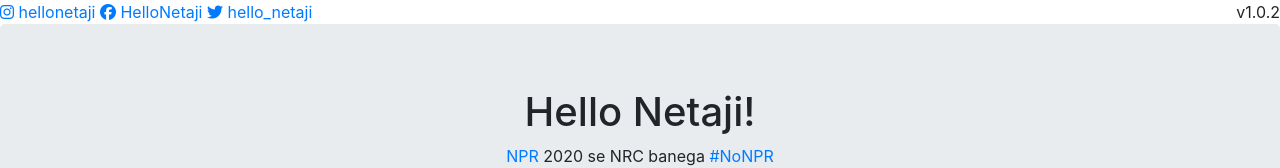
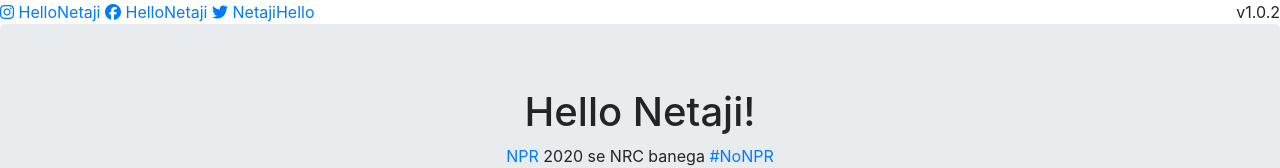
Before and after one commit to TheRespect-org/HelloNetaji, a React (Create React App) app: page / in a window 1280 px wide. Shown: the top 168 px of the page. Built offline with nearby package versions, Linux system fonts and the light colour scheme; no server answers.

Commit message:
updated social handles

```diff
--- a/src/App.js
+++ b/src/App.js
@@ -8,9 +8,9 @@
   return (
     <div className="App">
       <div>
-        <a href="https://www.instagram.com/hellonetaji/"><i className="fab fa-instagram"></i> hellonetaji </a>
+        <a href="https://www.instagram.com/hellonetaji/"><i className="fab fa-instagram"></i> HelloNetaji </a>
         <a href="https://facebook.com/HelloNetaji-102682481335358/"><i className="fab fa-facebook"></i> HelloNetaji </a>
-        <a href="https://twitter.com/hello_netaji"><i className="fab fa-twitter"></i> hello_netaji </a>
+        <a href="https://twitter.com/netajihello"><i className="fab fa-twitter"></i> NetajiHello </a>
         <label className="float-right" >v1.0.2</label>
       </div>
       <div className="jumbotron text-center">
```
